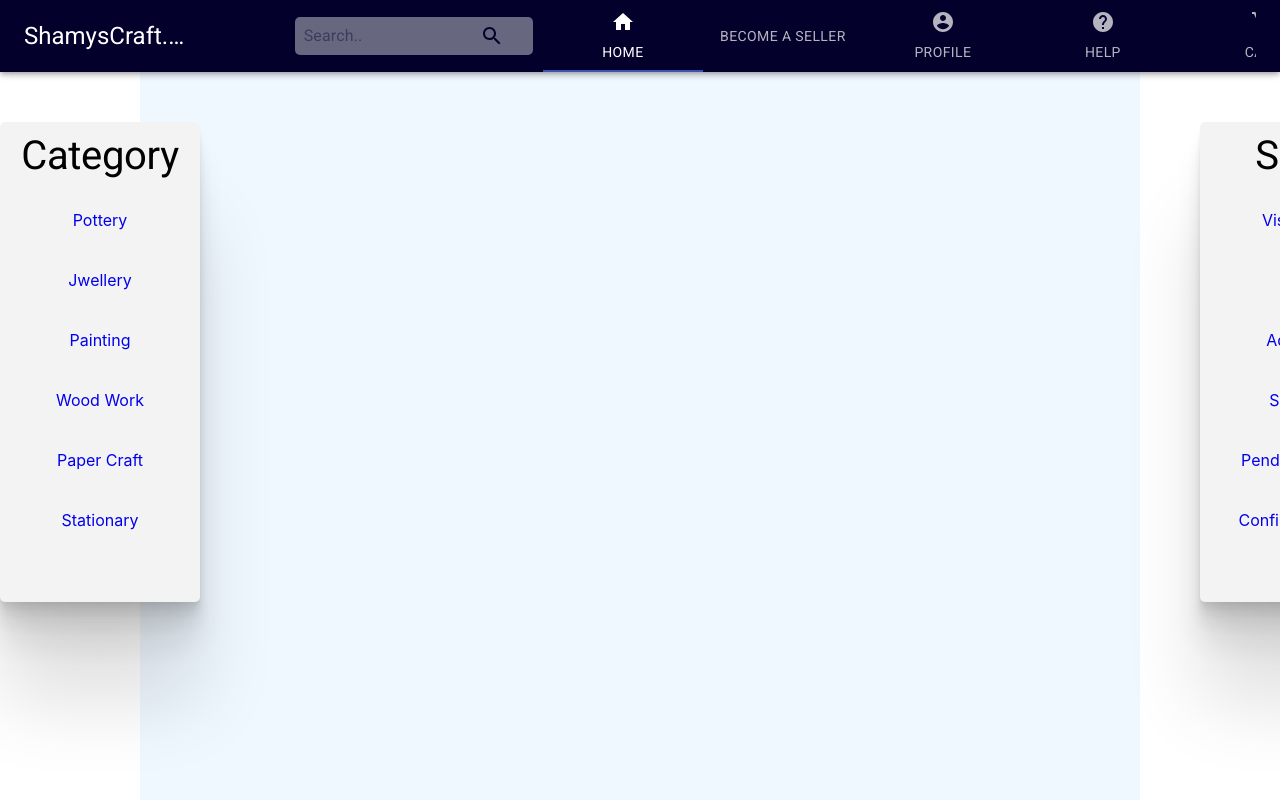
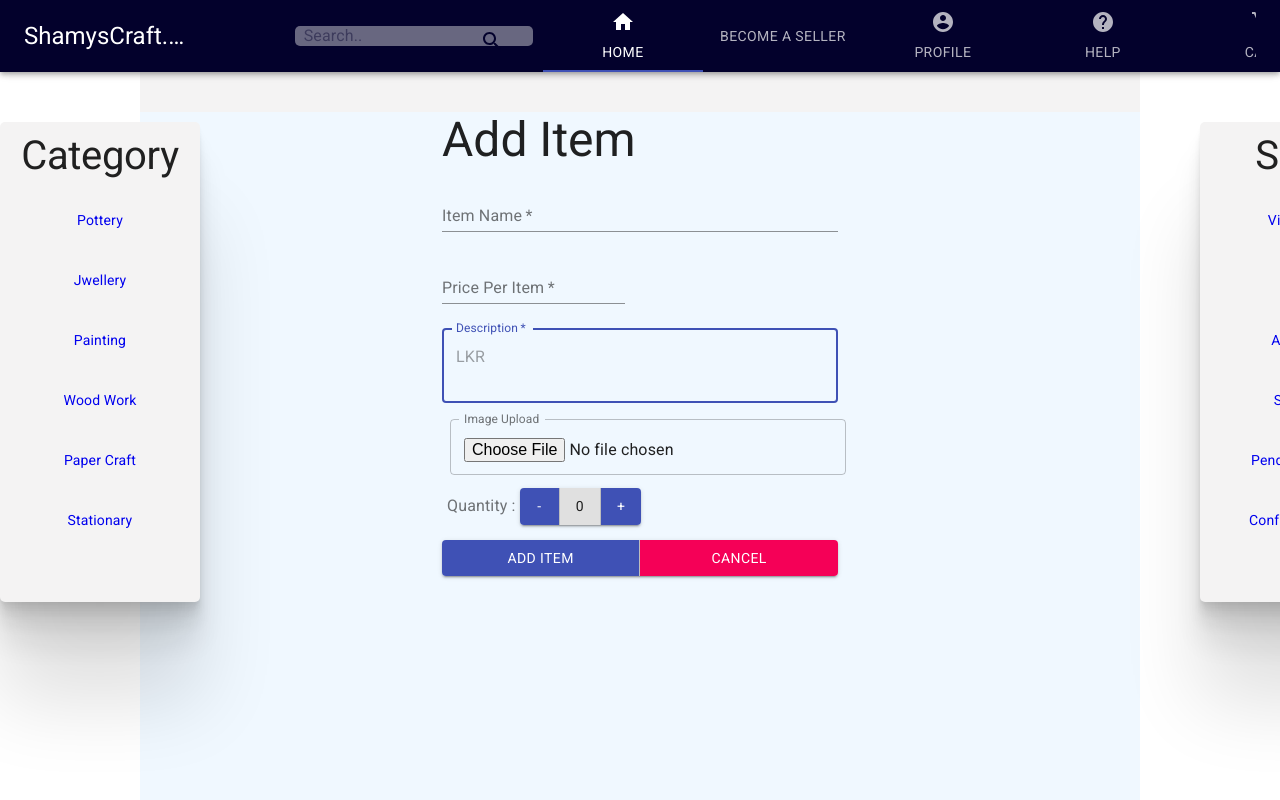
Before and after one commit to ShamysCraft/ShamysCraft_FrontEnd_Customer, a React (Create React App) app: page /addItem in a window 1280 px wide. Shown: the top 800 px of the page. Built offline with nearby package versions, Linux system fonts and the light colour scheme.

Commit message:
add changes

```diff
--- a/src/App.js
+++ b/src/App.js
@@ -56,6 +56,9 @@ function App() {
             <Route path="/becomeSeller">
               <BecomeSellerPage/>
             </Route>
+            <Route path="/addItem">
+              <AddItemPage/>
+            </Route>
             <Route exact path="/cart">
               <CartPage/>
             </Route>
@@ -73,6 +76,9 @@ function App() {
             </Route>
             <Route path="/shopSales">
               <SalesPage/>
+            </Route>
+            <Route path="/shop">
+              <ShopPage/>
             </Route>
             <Route path="/itemPage">
               <ViewItemPage/>
--- a/src/components/Card/ItemCard.js
+++ b/src/components/Card/ItemCard.js
@@ -1,5 +1,5 @@
 import React from 'react'
-import {Link} from "react-router-dom"
+// import {Link} from "react-router-dom"
 import {
     Card,
     CardActionArea,
@@ -11,15 +11,14 @@ import {
     Grid
             } from "@material-ui/core"
 function ItemCard(props) {
+
+
     return (
 
             <Card className="record"   style={{width: "300px"}} >
             <ul >
                 <div className="item" >
                 <li key={props.key} style={{listStyle:"none"}}>
-
-                <Link to={{pathname:'/itemPage'}} >
-
                 <CardContent >
                     <CardMedia image='src\assets\pot.jpg'/>
                     <Typography variant="h5" noWrap>
@@ -28,8 +27,11 @@ function ItemCard(props) {
                     <Typography>
                         LKR {props.price}
                     </Typography>
+                    <Typography>
+                        {props.stock}
+                    </Typography>
                 </CardContent>
-                </Link>
+
                 </li>
                 </div>
             </ul>
--- a/src/components/Header/Header.js
+++ b/src/components/Header/Header.js
@@ -96,8 +96,8 @@ const Header = (props)=>{
                 onClose={handleClose1}
                 style={{top:'50px',left: '25px'}}
                 >
-                <MenuItem onClick={handleClose1}>Profile</MenuItem>
-                <MenuItem onClick={handleClose1}>My account</MenuItem>
+                <MenuItem onClick={handleClose1} component={Link} to ='/profile'>Profile</MenuItem>
+                <MenuItem onClick={handleClose1}>My Orders</MenuItem>
                 <MenuItem onClick={handleClose1} component={Link} to ='/signin'>Sign In</MenuItem>
             </Menu>
             </div>
--- a/src/components/Item/Item.js
+++ b/src/components/Item/Item.js
@@ -1,7 +1,7 @@
 import React, { useState } from 'react'
 import {ItemData} from "./ItemData"
 import ItemCard from "../../components/Card/ItemCard"
-import viewItem from "../../containers_webPages/User_Seller/ViewItemPage"
+
 import {Link} from "react-router-dom"
 // import logo from "src/assets/pot.jpg"
 import {Grid} from "@material-ui/core"
@@ -18,9 +18,10 @@ function Item(props) {
                 alignItems="center">
 
             {ItemData.map((val,key)=>{
-            return(
-                <ItemCard  key={key} title={val.title} price={val.price}
-                />
+                return(
+                <Link to={{pathname:'/itemPage'}} >
+                <ItemCard  key={key} title={val.title} price={val.price}/>
+                </Link>
                 )
             })}
             </Grid>
--- /dev/null
+++ b/src/components/ItemsBelongShop/ItemShop.js
@@ -0,0 +1,55 @@
+import React from 'react'
+import {Grid} from "@material-ui/core"
+import {ItemShopData} from "./ItemShopData"
+import {makeStyles} from "@material-ui/core/styles"
+import ItemCard from "../Card/ItemCard"
+import {Card, CardContent, Button} from "@material-ui/core"
+
+const useStyle = makeStyles({
+    div:{
+        margin:'2px'
+    },
+    card:{
+        display:'flex'
+    },
+    btn:{
+        display:'flex',
+        flexDirection: 'column',
+        justifyContent: 'center',
+        marginRight: '5px'
+    }
+
+});
+
+function ItemShop() {
+const classes = useStyle();
+    return (
+        <div>
+
+            <Grid container spacing={1}>
+            <Grid
+                container
+                direction="row"
+                justify="center"
+                alignItems="center">
+
+            {ItemShopData.map((val,key)=>{
+            return(
+                <div className={classes.div}>
+                    <Card className={classes.card}>
+                    <ItemCard  key={key} title={val.title} price={val.price} stock={'stock :'+ val.stock}/>
+                    <div className={classes.btn}>
+                    <Button style={{marginBottom:'10px'}} variant="contained" color="primary" disableRipple>Edit</Button>
+                    <Button variant="contained" color="secondary" disableRipple>Delete</Button>
+                    </div>
+                    </Card>
+                </div>
+                )
+            })}
+            </Grid>
+        </Grid>
+        </div>
+    )
+}
+
+export default ItemShop
--- /dev/null
+++ b/src/components/ItemsBelongShop/ItemShopData.js
@@ -0,0 +1,12 @@
+export const ItemShopData = [
+    {
+        title : "grey",
+        price : "29",
+        stock : 2
+    },
+    {
+        title : "grey",
+        price : "29",
+        stock : 0
+    },
+]
--- a/src/containers_webPages/seller/AddItemPage.js
+++ b/src/containers_webPages/seller/AddItemPage.js
@@ -1,8 +1,126 @@
 import React, {useState} from "react";
 
+import {
+
+    Card,
+    CardContent,
+    CardActionArea,
+    CardMedia,
+    Grid,
+    TextField,
+    Typography,
+    Container,
+    CssBaseline,
+    FormLabel,
+    Button,
+    ButtonGroup
+} from "@material-ui/core"
+
+import {makeStyles} from "@material-ui/core/styles"
+import {} from "@material-ui/icons"
+
+const useStyles = makeStyles((theme)=>({
+    qtybtn:{
+        padding:'5px',
+        border: '2px'
+
+    },
+    submit:{
+        marginTop: '10px'
+    },
+    form: {
+        width: '100%', // Fix IE 11 issue.
+        marginTop: theme.spacing(5),
+      }
+}));
+
 const AddItemPage = (props)=>{
+    const classes = useStyles();
+    const [count,setCount] = useState(0)
+    const [file,setFile] =  useState("")
+    const [text, setText] = useState("")
+    function handleChange(e){
+        let url = URL.createObjectURL(e.target.files[0])
+        setFile(url)
+    }
+
     return(
-        <div></div>
+        <div>
+            <Container component="main" maxWidth="xs">
+            <CssBaseline/>
+            <form className={classes.form} noValidate>
+                <Typography variant="h3">Add Item</Typography>
+                {/* <FormLabel>Name</FormLabel> */}
+                <TextField
+                    variant="standard"
+                    margin="normal"
+                    required
+                    id="title"
+                    label="Item Name"
+                    name="title"
+                    fullWidth
+                    onChange={event => setText(event.target.value)}
+                />
+                <TextField
+                    variant="standard"
+                    margin="normal"
+                    required
+                    id="Price"
+                    label="Price Per Item"
+                    name="Price"
+                    autoComplete="Price"
+                    autoFocus
+                    type="number"
+                    onChange={event => setText(event.target.value)}
+                />
+                <TextField
+                    variant="outlined"
+                    margin="normal"
+                    required
+                    multiline
+                    rows={2}
+                    id="Description"
+                    label="Description"
+                    name="Description"
+                    placeholder="LKR"
+                    autoComplete="Description"
+                    autoFocus
+                    fullWidth
+                    onChange={event => setText(event.target.value)}
+
+                />
+                <TextField
+                    id="outlined-full-width"
+                    label="Image Upload"
+                    style={{ margin: 8 }}
+                    name="upload-photo"
+                    type="file"
+                    fullWidth
+                    margin="normal"
+                    InputLabelProps={{
+                        shrink: true,
+                    }}
+                    variant="outlined"
+                    onChange={handleChange}
+                />
+
+                <div className={classes.qtybtn}>
+                <FormLabel>Quantity : </FormLabel>
+                <ButtonGroup disableRipple variant="contained"   >
+                        <Button color="primary" onClick={()=> count<1 ? "" : setCount(count-1)} >-</Button>
+                        <Button>{count}</Button>
+                        <Button color="primary"onClick={()=>count>9 ? "" : setCount(count+1)}>+</Button>
+                </ButtonGroup>
+                </div>
+                <div>
+                    <ButtonGroup className={classes.submit} fullWidth disableRipple variant="contained">
+                        <Button color="primary">Add Item</Button>
+                        <Button color="secondary">Cancel</Button>
+                    </ButtonGroup>
+                </div>
+            </form>
+            </Container>
+        </div>
     )
 }
 
--- a/src/containers_webPages/seller/ShopPage.js
+++ b/src/containers_webPages/seller/ShopPage.js
@@ -1,8 +1,11 @@
 import React, {useState} from "react";
-
+import ItemShop from "../../components/ItemsBelongShop/ItemShop"
 const ShopPage = (props)=>{
     return(
-        <div></div>
+        <div>
+            <h1>hi</h1>
+            <ItemShop/>
+        </div>
     )
 }
 
```
